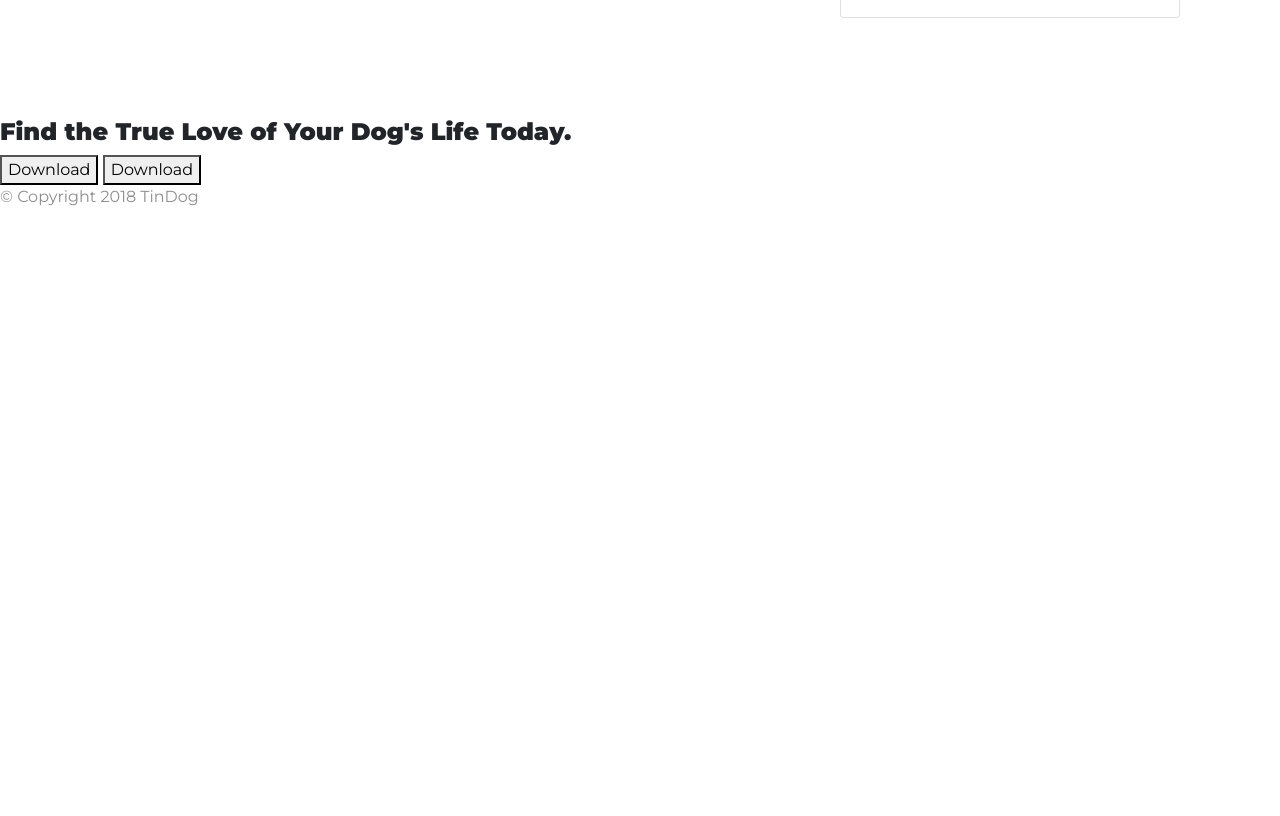
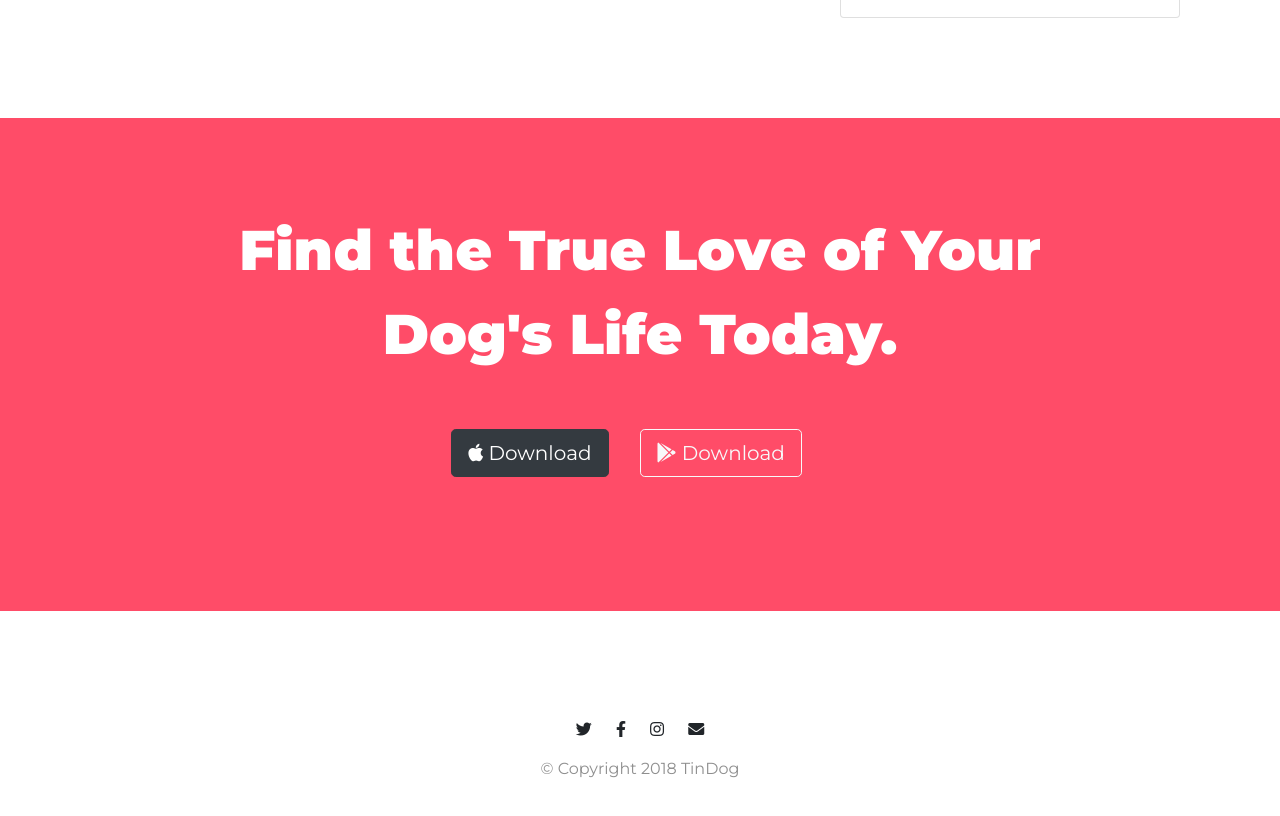
Before and after one commit to brittjavs/bootstrap-practice, a plain HTML site: page index.html in a window 1280 px wide. Shown: the part 2589-3405 px from the top of the page. Before the commit the page ends 2814 px from the top, so only its background shows below. Drawn offline with nearby package versions, Linux system fonts and the light colour scheme.

Commit message:
added styling to cta and footer sencitons and added icons to footer, updated anchor tags in nav bar

```diff
--- a/css/styles.css
+++ b/css/styles.css
@@ -134,9 +134,26 @@ padding: 0 18px;
     padding: 3% 2%;
 }
 
+/* CTA Section */
+
+#cta{
+    background-color: #ff4c68;
+    color: white;
+    text-align: center;
+    padding: 7% 15%;
+}
+
 /* Footer Section */
 
+#footer{
+    background-color: white;
+    padding: 7% 15%;
+    text-align: center;
+}
 
+.media-icon{
+    margin: 20px 10px;
+}
 
 /* Media Queries */
 @media (max-width: 1028px){
--- a/index.html
+++ b/index.html
@@ -29,13 +29,13 @@
         <div class="collapse navbar-collapse" id="navbarSupportedContent">
           <ul class="navbar-nav ml-auto">
             <li class="nav-item">
-              <a class="nav-link" href="\">Contact</a>
+              <a class="nav-link" href="#footer">Contact</a>
             </li>
             <li class="nav-item">
-              <a class="nav-link" href="\">Pricing</a>
+              <a class="nav-link" href="#pricing">Pricing</a>
             </li>
             <li class="nav-item">
-              <a class="nav-link" href="\">Download</a>
+              <a class="nav-link" href="#cta">Download</a>
             </li>
           </ul>
         </div>
@@ -189,9 +189,12 @@
 
   <section id="cta">
 
-    <h3>Find the True Love of Your Dog's Life Today.</h3>
-    <button type="button">Download</button>
-    <button type="button">Download</button>
+    <div class="row">
+      <div class="col">
+        <h1>Find the True Love of Your Dog's Life Today.</h1>
+        <button type="btn" class="download-btn btn btn-lg btn-dark"><i class="fab fa-apple"></i> Download</button>
+        <button type="btn" class="download-btn btn btn-lg btn-outline-light"><i class="fab fa-google-play"></i> Download</button>
+      </div>
 
   </section>
 
@@ -199,7 +202,10 @@
   <!-- Footer -->
 
   <footer id="footer">
-
+      <i class="fab fa-twitter media-icon"></i>
+      <i class="fab fa-facebook-f media-icon"></i>
+      <i class="fab fa-instagram media-icon"></i>
+      <i class="fas fa-envelope media-icon"></i>
     <p>© Copyright 2018 TinDog</p>
 
   </footer>
```
